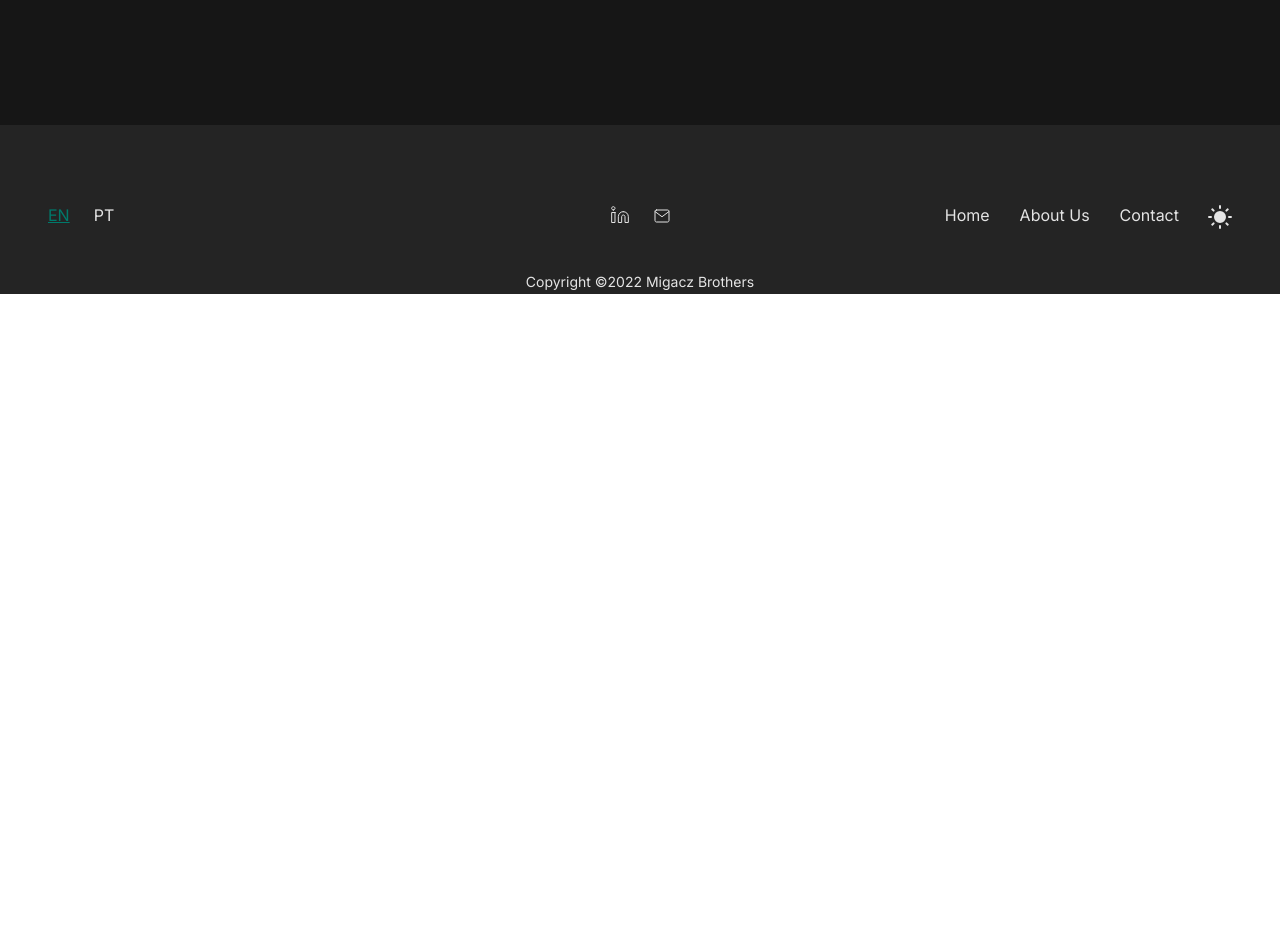
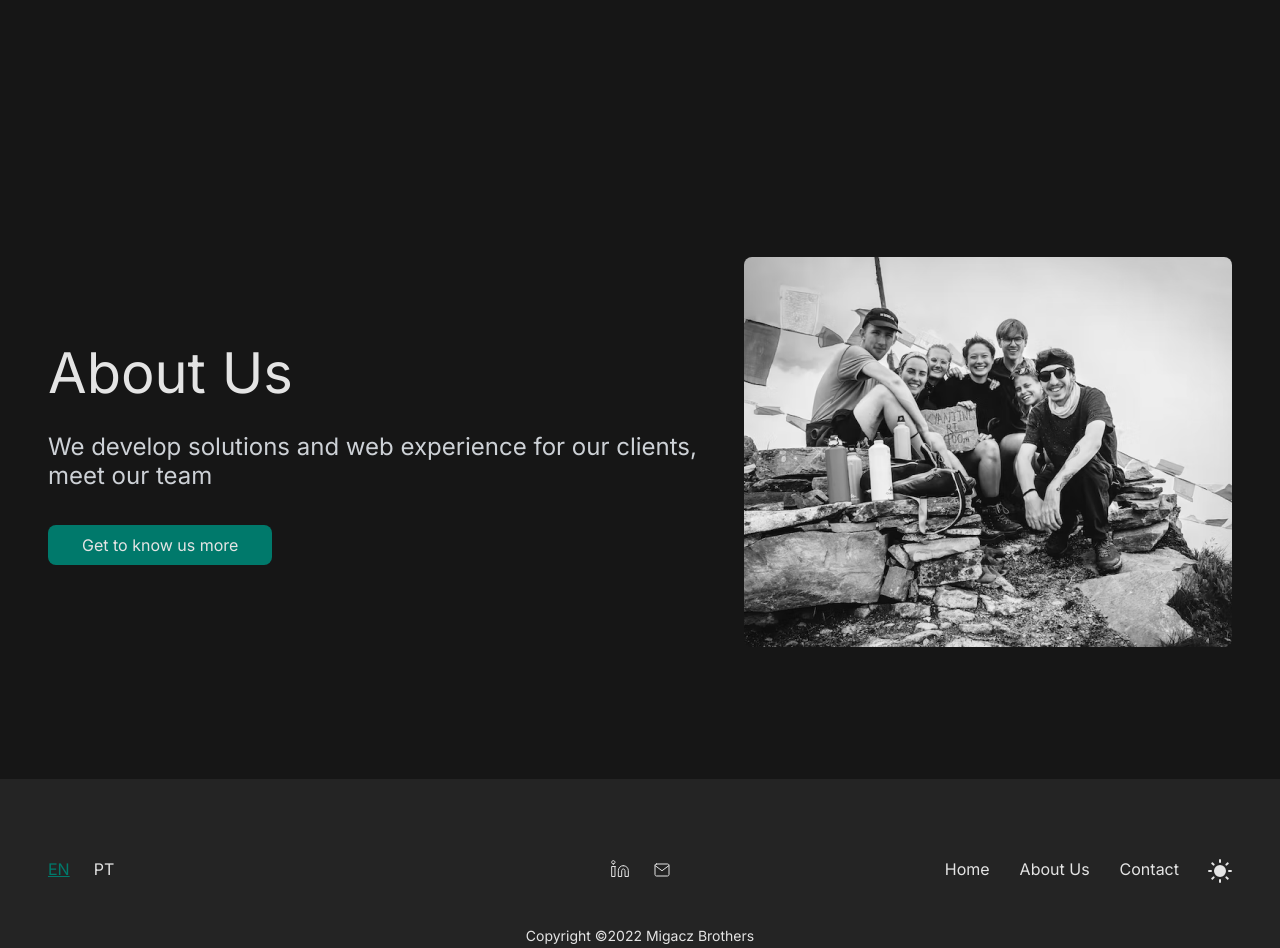
Before and after one commit to Migacz-Brothers/migacz-brothers, a Next.js app: page / in a window 1280 px wide. Shown: the part 580-1528 px from the top of the page. Before the commit the page ends 874 px from the top, so only its background shows below. Built offline with nearby package versions, Linux system fonts and the light colour scheme.

Commit message:
add AboutUs section

```diff
--- /dev/null
+++ b/components/Home/AboutUs.tsx
@@ -0,0 +1,89 @@
+import Link from 'next/link';
+import styled from 'styled-components';
+import Image from 'next/image';
+
+import {
+  GenericSection,
+  GenericSectionWrapper,
+} from '../shared/sharedComponents';
+
+import AboutUsImage from '../../public/about-us/aboutUs.png';
+
+const AboutUs = (): JSX.Element => {
+  return (
+    <SectionWrapper>
+      <AboutUsWrapper>
+        <DataWrapper>
+          <PageTitle>About Us</PageTitle>
+          <Paragraph>
+            We develop solutions and web experience for our clients, meet our
+            team
+          </Paragraph>
+          <CallToAction href='/about-us'>Get to know us more</CallToAction>
+        </DataWrapper>
+        <Media src={AboutUsImage} alt='company ilustration' />
+      </AboutUsWrapper>
+    </SectionWrapper>
+  );
+};
+
+const SectionWrapper = styled(GenericSectionWrapper)`
+  background-color: var(--background-primary);
+  padding: 132px 0;
+`;
+
+const AboutUsWrapper = styled(GenericSection)`
+  display: flex;
+
+  @media (max-width: 980px) {
+    flex-direction: column;
+  }
+`;
+
+const DataWrapper = styled.div`
+  max-width: 725px;
+  color: var(--text-primary);
+  align-self: center;
+  display: inline-flex;
+  flex-direction: column;
+  align-items: flex-start;
+
+  @media (max-width: 980px) {
+    align-self: flex-start;
+  }
+`;
+
+const PageTitle = styled.h1`
+  font-size: 56px;
+  font-weight: light;
+  margin-bottom: 25px;
+  color: var(--text-primary);
+
+  @media (max-width: 980px) {
+    font-size: 40px;
+  }
+`;
+
+const Paragraph = styled.p`
+  font-size: 24px;
+  color: var(--text-secondary);
+  margin-bottom: 35px;
+`;
+
+const CallToAction = styled(Link)`
+  background-color: var(--primary);
+  padding: 10px 34px;
+  border-radius: var(--rounded);
+`;
+
+const Media = styled(Image)`
+  margin-left: 16px;
+  border-radius: var(--rounded);
+
+  @media (max-width: 980px) {
+    margin-left: 0px;
+    margin-top: 38px;
+  }
+`;
+
+export default AboutUs;
--- a/components/Home/index.tsx
+++ b/components/Home/index.tsx
@@ -1 +1,2 @@
 export { default as FirstSection } from './FirstSection';
+export { default as AboutUs } from './AboutUs';
--- a/pages/index.tsx
+++ b/pages/index.tsx
@@ -1,5 +1,5 @@
 import Head from 'next/head';
-import { FirstSection } from '../components/Home';
+import { FirstSection, AboutUs } from '../components/Home';
 
 export default function Home() {
   return (
@@ -14,6 +14,7 @@ export default function Home() {
       </Head>
       <main>
         <FirstSection />
+        <AboutUs />
       </main>
     </>
   );
```
Also changed, not shown: public/about-us/aboutUs.png (added).
